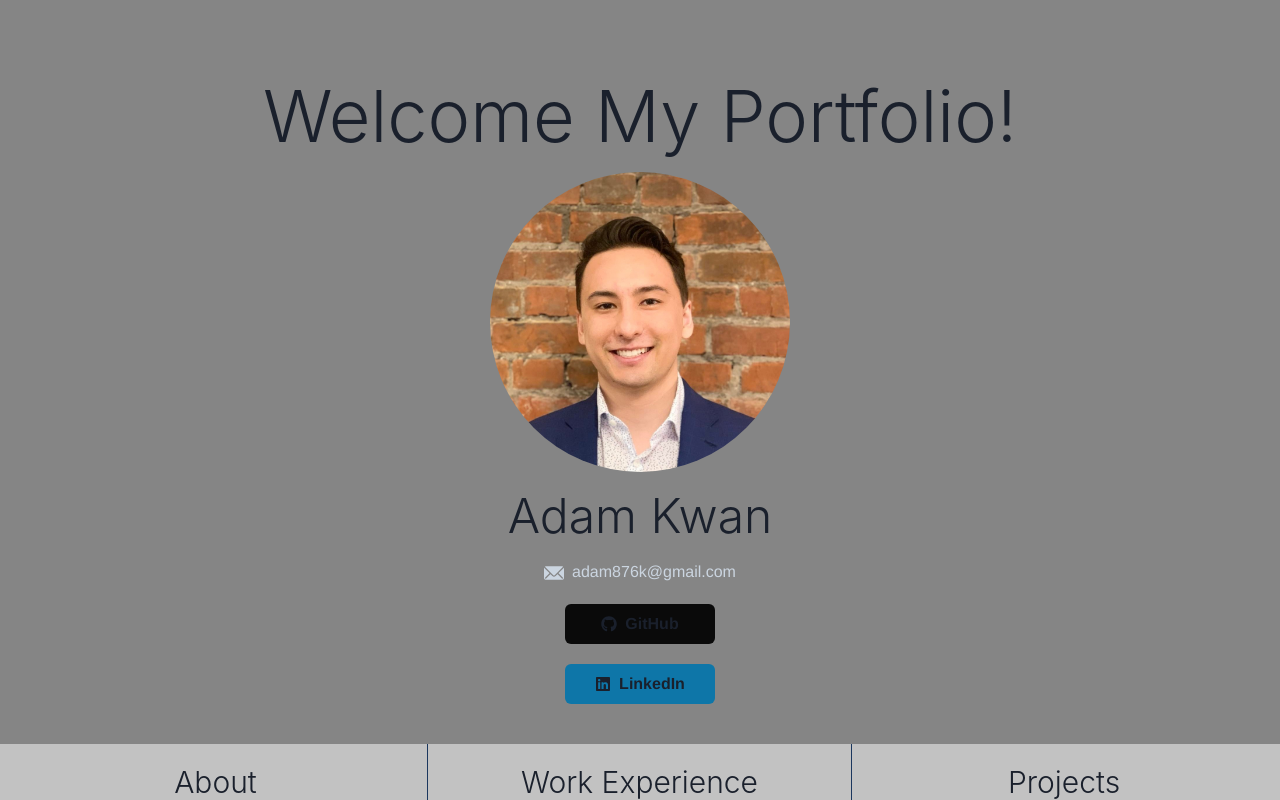
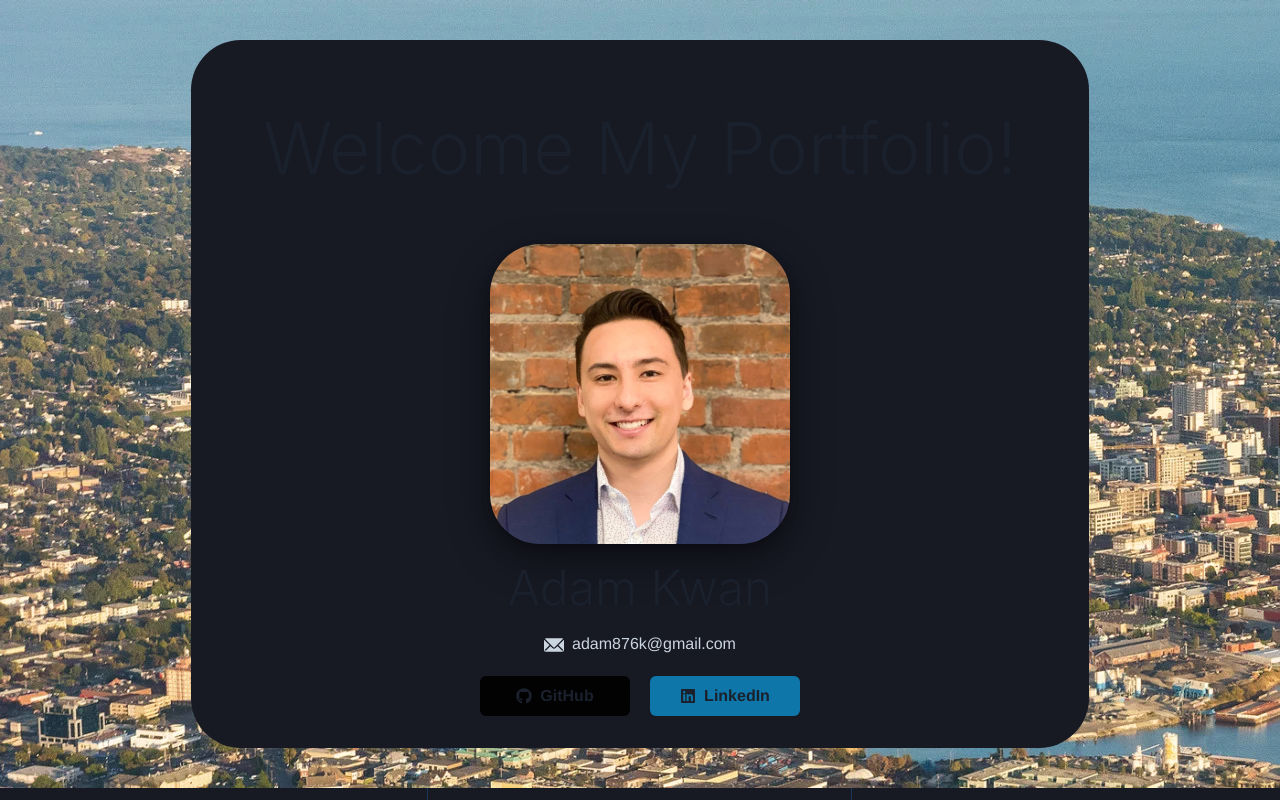
Before and after one commit to Adamk8/portfolio, a React (Create React App) app: page / in a window 1280 px wide. Shown: the top 800 px of the page. Built offline with nearby package versions, Linux system fonts and the light colour scheme.

Commit message:
Add bg image to intro

```diff
--- a/src/components/Intro.tsx
+++ b/src/components/Intro.tsx
@@ -10,30 +10,45 @@ import {
 } from "@chakra-ui/react";
 import { FaGithub, FaLinkedin } from "react-icons/fa";
 import portait from "../images/portrait.jpg";
+import victoria from "../images/Victoria.jpg"
 
 export const Intro = () => {
   const openGithub = () => {
-    window.open("https://github.com/Adamk8","_blank")
-  }
+    window.open("https://github.com/Adamk8", "_blank");
+  };
 
   const openLinkedin = () => {
-    window.open("https://www.linkedin.com/in/adamjkwan/","_blank")
-  }
+    window.open("https://www.linkedin.com/in/adamjkwan/", "_blank");
+  };
 
   return (
-    <Flex w="full" bg="blackAlpha.600" justifyContent="center">
-      <Grid justifyContent="center" textAlign="center" gap={5} mb={10}>
+    <Flex w="full" style={{ backgroundImage: `url(${victoria})`}} justifyContent="center">
+      <Grid
+        justifyContent="center"
+        textAlign="center"
+        gap={5}
+        m={10}
+        bg="gray.900"
+        p={8}
+        borderRadius={50}
+      >
         <GridItem>
-          <Heading mt={20} size="4xl" fontWeight="light">
+          <Heading m={10} size="4xl" fontWeight="light">
             Welcome My Portfolio!
           </Heading>
         </GridItem>
         <GridItem>
-          <Flex justifyContent='center'>
-            <Image borderRadius="full" boxSize="300px" src={portait} />
-
+          <Flex justifyContent="center">
+            <Image
+              borderRadius={50}
+              boxSize="300px"
+              src={portait}
+              boxShadow="dark-lg"
+            />
           </Flex>
-          <Heading mt={5} size="2xl" fontWeight="light">Adam Kwan</Heading>
+          <Heading mt={5} size="2xl" fontWeight="light">
+            Adam Kwan
+          </Heading>
         </GridItem>
         <GridItem>
           <Text color="gray.300">
@@ -42,12 +57,21 @@ export const Intro = () => {
           </Text>
         </GridItem>
         <GridItem>
-          <Button bg="blackAlpha.900" leftIcon={<FaGithub />} w="150px" onClick={openGithub}>
+          <Button
+            bg="blackAlpha.900"
+            leftIcon={<FaGithub />}
+            w="150px"
+            onClick={openGithub}
+          >
             GitHub
           </Button>
-        </GridItem>
-        <GridItem>
-          <Button bg="#0e76a8" leftIcon={<FaLinkedin />} w="150px" onClick={openLinkedin}>
+          <Button
+            bg="#0e76a8"
+            leftIcon={<FaLinkedin />}
+            w="150px"
+            onClick={openLinkedin}
+            ml={5}
+          >
             LinkedIn
           </Button>
         </GridItem>
--- a/src/components/NavBar.tsx
+++ b/src/components/NavBar.tsx
@@ -28,7 +28,7 @@ const NavButton = ({ title, link }: NavOptions) => {
 
 export const NavBar = () => {
   return (
-    <Flex backgroundColor="blackAlpha.400" w="100%" px={1} >
+    <Flex backgroundColor="gray.900" w="100%" px={1} >
       <Grid
         templateRows="repeat(1, 1fr)"
         templateColumns="repeat(3, 1fr)"
```
Also changed, not shown: src/images/Victoria.jpg (added).
